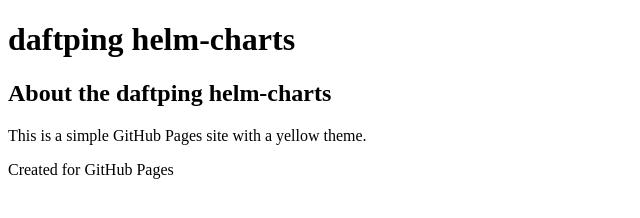
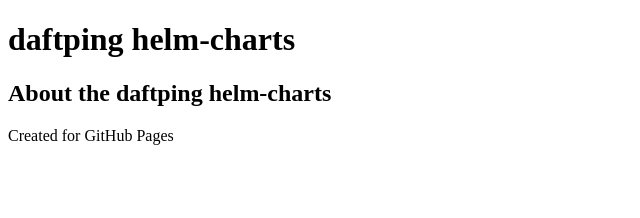
Before and after one commit to daftping/helm-charts, a plain HTML site: page index.html in a window 1280 px wide. Shown: the whole page, without its empty margins (0-640 px from the left). Drawn offline with Linux system fonts and the light colour scheme.

Commit message:
Update index.html

```diff
--- a/index.html
+++ b/index.html
@@ -10,7 +10,6 @@
     <main>
         <section>
             <h2>About the daftping helm-charts</h2>
-            <p>This is a simple GitHub Pages site with a yellow theme.</p>
         </section>
     </main>
     <footer>
```
